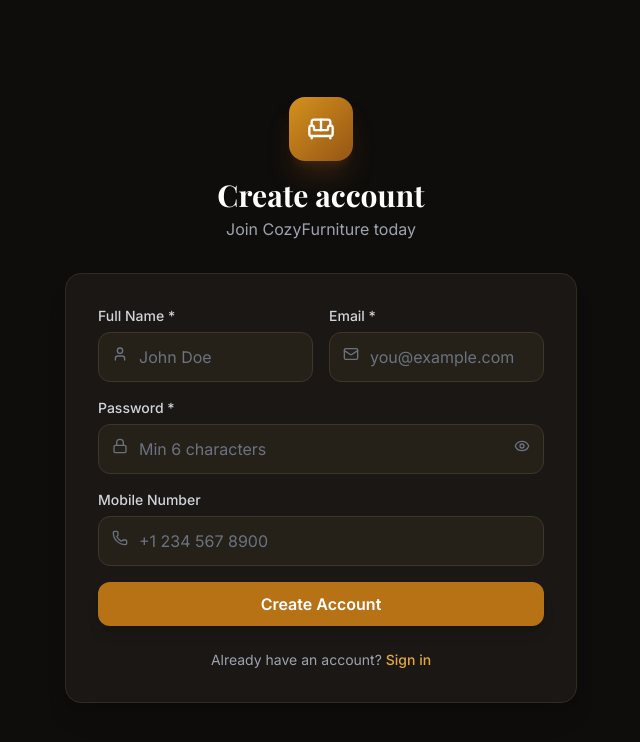
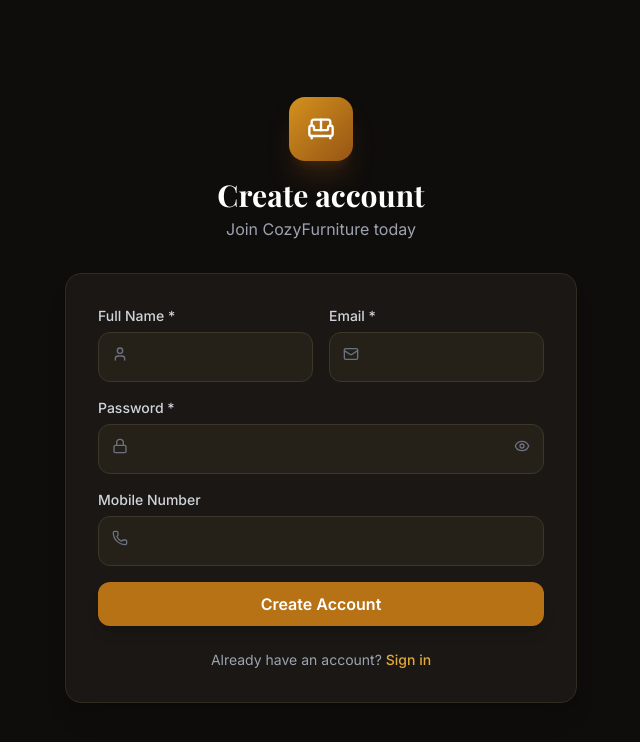
Before and after one commit to APKnation/furniture, a React (Vite) app in the folder furniture-frontend/: page /register in a window 1280 px wide. Shown: the top 742 px of the page, without its empty margins (319-959 px from the left). Built offline with nearby package versions, Linux system fonts and the light colour scheme.

Commit message:
navbar.js

```diff
--- a/furniture-frontend/src/pages/auth/Login.jsx
+++ b/furniture-frontend/src/pages/auth/Login.jsx
@@ -52,7 +52,7 @@
               <div className="relative">
                 <Mail size={16} className="absolute left-3.5 top-3.5 text-gray-500" />
                 <input type="email" required value={form.email} onChange={e => setForm({...form, email: e.target.value})}
-                  className="input pl-10" placeholder="you@example.com" />
+                  className="input pl-10" />
               </div>
             </div>
             <div>
@@ -61,7 +61,7 @@
                 <Lock size={16} className="absolute left-3.5 top-3.5 text-gray-500" />
                 <input type={showPw ? 'text' : 'password'} required value={form.password}
                   onChange={e => setForm({...form, password: e.target.value})}
-                  className="input pl-10 pr-10" placeholder="••••••••" />
+                  className="input pl-10 pr-10" />
                 <button type="button" onClick={() => setShowPw(!showPw)}
                   className="absolute right-3.5 top-3.5 text-gray-500 hover:text-gray-300">
                   {showPw ? <EyeOff size={16}/> : <Eye size={16}/>}
--- a/furniture-frontend/src/pages/auth/Register.jsx
+++ b/furniture-frontend/src/pages/auth/Register.jsx
@@ -43,20 +43,20 @@
               <div>
                 <label className="label">Full Name *</label>
                 <div className="relative"><User size={16} className="absolute left-3.5 top-3.5 text-gray-500"/>
-                  <input type="text" required value={form.name} onChange={set('name')} className="input pl-10" placeholder="John Doe"/>
+                  <input type="text" required value={form.name} onChange={set('name')} className="input pl-10" />
                 </div>
               </div>
               <div>
                 <label className="label">Email *</label>
                 <div className="relative"><Mail size={16} className="absolute left-3.5 top-3.5 text-gray-500"/>
-                  <input type="email" required value={form.email} onChange={set('email')} className="input pl-10" placeholder="you@example.com"/>
+                  <input type="email" required value={form.email} onChange={set('email')} className="input pl-10" />
                 </div>
               </div>
             </div>
             <div>
               <label className="label">Password *</label>
               <div className="relative"><Lock size={16} className="absolute left-3.5 top-3.5 text-gray-500"/>
-                <input type={showPw ? 'text' : 'password'} required value={form.password} onChange={set('password')} className="input pl-10 pr-10" placeholder="Min 6 characters"/>
+                <input type={showPw ? 'text' : 'password'} required value={form.password} onChange={set('password')} className="input pl-10 pr-10" />
                 <button type="button" onClick={() => setShowPw(!showPw)} className="absolute right-3.5 top-3.5 text-gray-500 hover:text-gray-300">
                   {showPw ? <EyeOff size={16}/> : <Eye size={16}/>}
                 </button>
@@ -65,7 +65,7 @@
             <div>
               <label className="label">Mobile Number</label>
               <div className="relative"><Phone size={16} className="absolute left-3.5 top-3.5 text-gray-500"/>
-                <input type="text" value={form.mobileNumber} onChange={set('mobileNumber')} className="input pl-10" placeholder="+1 234 567 8900"/>
+                <input type="text" value={form.mobileNumber} onChange={set('mobileNumber')} className="input pl-10" />
               </div>
             </div>
             <button type="submit" disabled={loading} className="btn-primary w-full justify-center mt-2">
```
